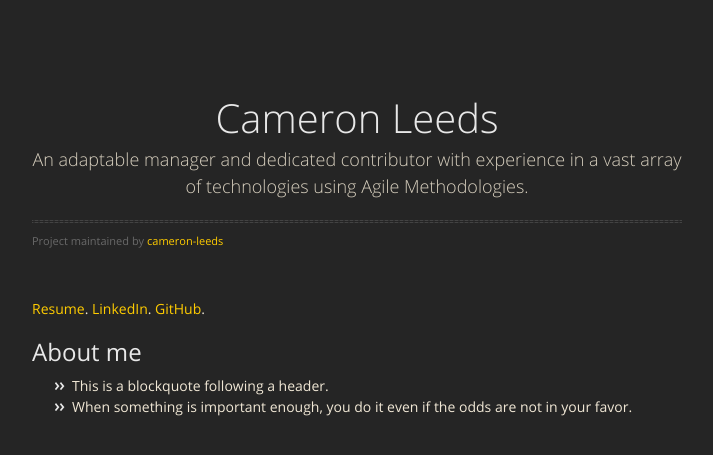
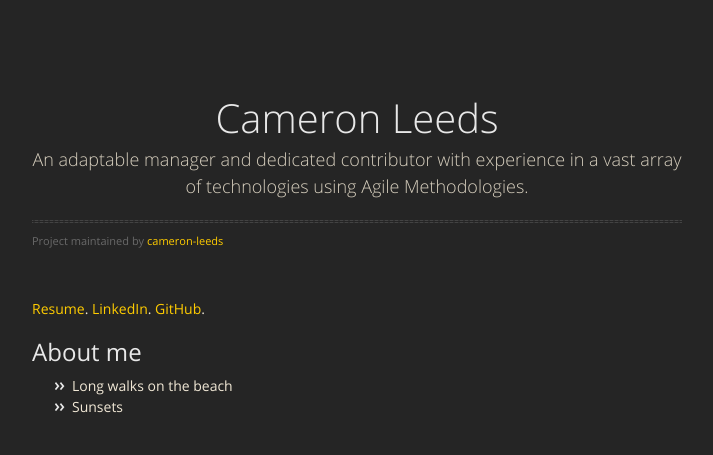
Before and after one commit to cameron-leeds/cameron-leeds.github.io, a Jekyll site: the page built from index.md, in a window 1280 px wide. Shown: the top 455 px of the page, without its empty margins (283-996 px from the left). Built offline with Jekyll 4.4.1, drawn with Linux system fonts in a browser that asks for light colours; nearby versions of some CDN libraries; our own code applies the rules of GitHub Pages for plain Markdown files.

Commit message:
Update index.md

```diff
--- a/index.md
+++ b/index.md
@@ -4,5 +4,5 @@
 
 ## [](#header-2)About me
 
-* This is a blockquote following a header.
-* When something is important enough, you do it even if the odds are not in your favor.
+* Long walks on the beach
+* Sunsets
```
